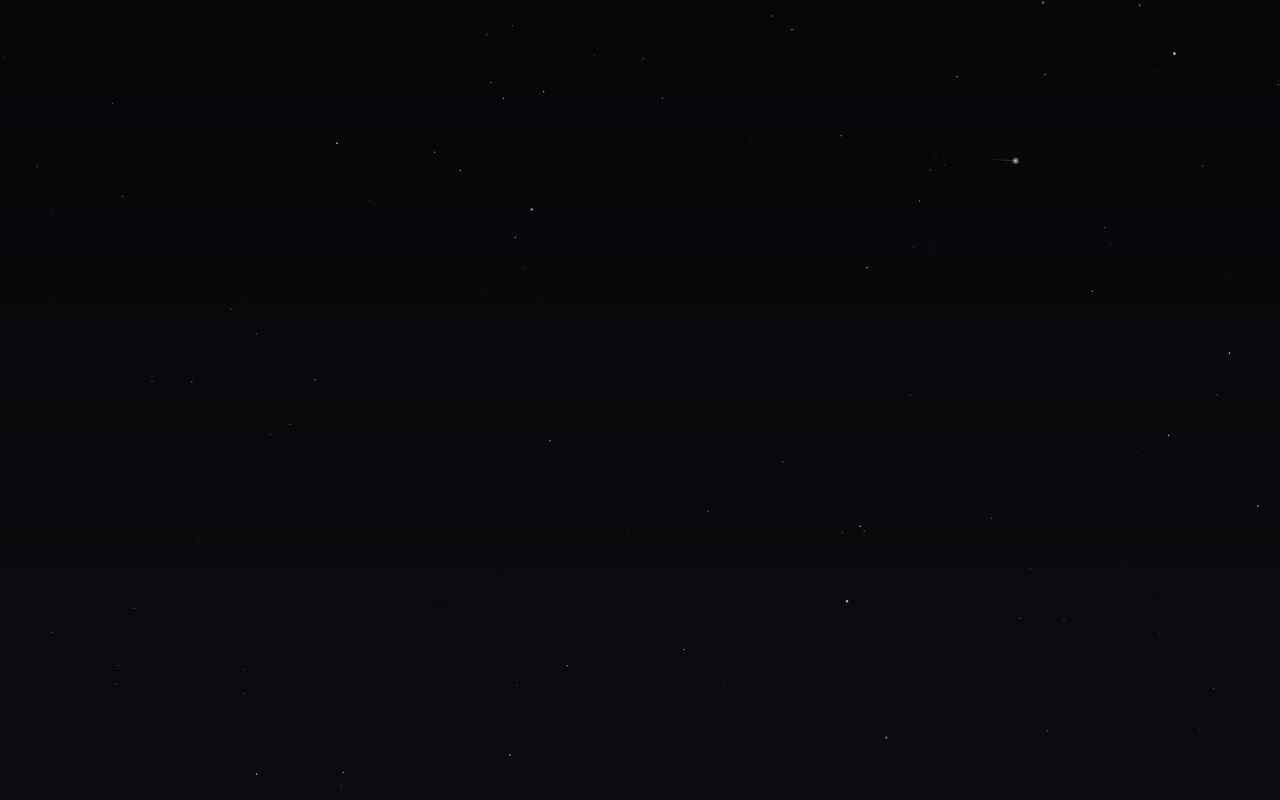
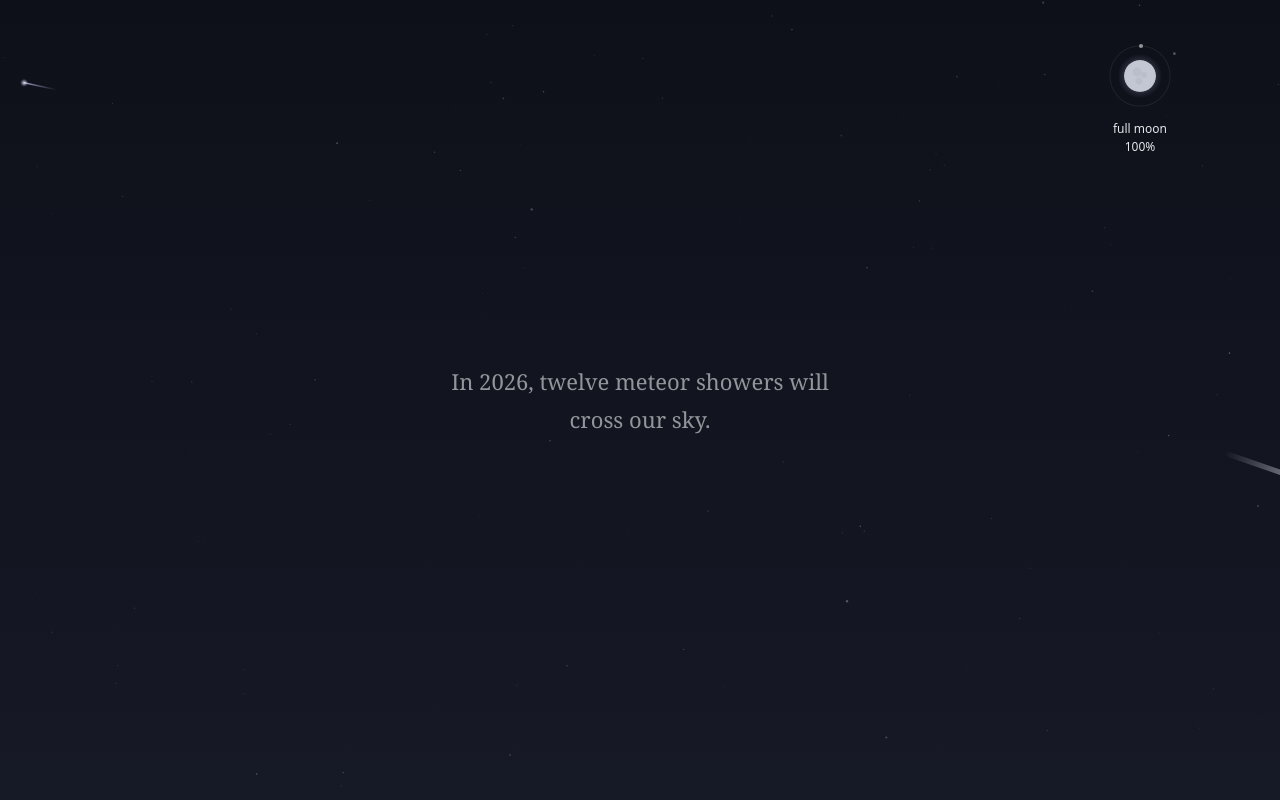
Before and after one commit to devanshibrower/yonder, a Next.js app: page / in a window 1280 px wide. Shown: the top 800 px of the page. Built offline with nearby package versions, Linux system fonts and the light colour scheme.

Commit message:
wired up everything to app page. made minor refinements to visual design

```diff
--- a/src/app/page.tsx
+++ b/src/app/page.tsx
@@ -1,30 +1,294 @@
 "use client";
-import { ShowerCard } from "@/components/ui/ShowerCard";
-import showersData from "@/data/showers.json";
+
+import { useState, useEffect, useMemo } from "react";
+import ScrollDrivenCanvas from "@/components/ui/ScrollDrivenCanvas";
+import { MoonIndicator } from "@/components/ui/MoonIndicator";
+
+import {
+  All_Showers,
+  buildYearConfigs,
+  buildLayout,
+  moonIlluminationForDay,
+  moonPhasePosition,
+  moonPhaseNameForDay,
+  monthName,
+  ShowerHeight_Vh,
+  SpacerHeight_Vh,
+  LayoutSection,
+} from "@/lib/utils";
 import { MeteorShower } from "@/data/types";
-import ScrollDrivenCanvas from "@/components/ui/ScrollDrivenCanvas";
-import { All_Showers, buildYearConfigs } from "@/lib/utils";
-import { useMemo } from "react";
+import { Familjen_Grotesk } from "next/font/google";
 
-const showers = showersData.showers as MeteorShower[];
+export default function main() {
+  const [scrollY, setScrollY] = useState(0);
+  const [vh, setVh] = useState(0);
 
-export default function Home() {
+  const showers = useMemo(
+    () =>
+      [...All_Showers].sort((a, b) =>
+        a.peak.month !== b.peak.month
+          ? a.peak.month - b.peak.month
+          : a.peak.dayOfMonth - b.peak.dayOfMonth
+      ),
+    []
+  );
+
   const yearConfigs = useMemo(() => buildYearConfigs(All_Showers), []);
+  const layout = useMemo(() => buildLayout(showers), [showers]);
+
+  //useeffect runs once when component mounts, it sets up two listeners -> resize (updates Vh whenever window size changes) and scroll(updates scroll whenever the user scrolls).
+
+  useEffect(() => {
+    //store the window height so we can convert vh units to pixels later
+    const updatevh = () => setVh(window.innerHeight);
+    updatevh(); //call once immediately to get initial value
+
+    // {passive: true} tells the browser we wont call preventDefault(), which lets it optimize scroll performance.
+    const onScroll = () => setScrollY(window.scrollY);
+
+    window.addEventListener("resize", updatevh);
+    window.addEventListener("scroll", onScroll, { passive: true });
+
+    //remove listeners when component unmounts.
+    return () => {
+      window.removeEventListener("resize", updatevh);
+      window.removeEventListener("scroll", onScroll);
+    };
+  }, []);
+
+  //------Scroll to day mapping------
+  //converts pixel scroll position into a day of year (1-365), this is recalculated every time scrollY or vh changes
+  const currentDay = useMemo(() => {
+    //vh is 0 before the first render, so default to day 1
+    if (vh === 0) return 1;
+
+    //toPx converts our vh layout values into pixels. Eg: 100(meaning 100vh) * windownheight / 100 = actual pixels
+    const toPx = (vhUnits: number) => (vhUnits / 100) * vh;
+
+    //opening section takes up this many pixels
+    const openingPx = toPx(100); //openingVh = 100
+    //how far we've scrolled past the opening
+    const relScroll = scrollY - openingPx;
+
+    //still in the opening?  pin to first showers' peak day
+    if (relScroll <= 0) {
+      const first = layout.find((s) => s.type === "shower");
+      return first && first.type === "shower" ? first.peakDay : 1;
+    }
+
+    let cursor = 0;
+    for (const section of layout) {
+      const sectionPx = toPx(section.heightVh);
+
+      //is out scroll position inside this section?
+      if (relScroll < cursor + sectionPx) {
+        //how far through this section (0 to 1)
+        const localProgress = (relScroll - cursor) / sectionPx;
+
+        if (section.type === "shower") {
+          //shower section pin to the peak day - the sky stays fixed while the shower content scrolls through
+          return section.peakDay;
+        } else {
+          //spacer sections interpolatesmoothly transition from startday to endDay as you scroll through
+          return Math.round(
+            section.startDay +
+              (section.endDay - section.startDay) * localProgress
+          );
+        }
+      }
+      //move cursor past this section
+      cursor = cursor + sectionPx;
+    }
+    //past all sections, pin to last shower's peak day
+    const last = [...layout].reverse().find((s) => s.type === "shower");
+    return last && last.type === "shower" ? last.peakDay : 365;
+  }, [scrollY, vh, layout]);
+
+  // scrollProgress: 0-indexed into the 365-config array
+  // currentDay is 1-365, but our configs array is 0-indexed (index 0 = day 1)
+  const scrollProgress = Math.max(0, Math.min(364, currentDay - 1));
+
+  // yearProgress: 0 to 1, how far through the year (for the moon ring)
+  const yearProgress = (currentDay - 1) / 364;
+
+  // moon illumination for the current day (0-100, for MoonIndicator)
+  const illumination = moonIlluminationForDay(currentDay);
+  const phasePos = moonPhasePosition(currentDay);
+
+  // total height of all content in vh units
+  // opening (100vh) + all layout sections + closing (80vh)
+  const OPENING_VH = 100;
+  const CLOSING_VH = 80;
+  const totalContentVh =
+    OPENING_VH + layout.reduce((sum, s) => sum + s.heightVh, 0) + CLOSING_VH;
+
   return (
-    <div
-      className="
-      flex
-      flex-col
-      items-center
-      max-w-5xl
-      mx-auto"
-    >
-      <ScrollDrivenCanvas configs={yearConfigs} scrollProgress={224} />
+    // outer wrapper — relative positioning so z-index layers work
+    <div className="relative">
+      {/* The animated canvas — fixed behind everything */}
+      <ScrollDrivenCanvas
+        configs={yearConfigs}
+        scrollProgress={scrollProgress}
+      />
 
-      <div>
-        {showers.map((shower) => (
-          <ShowerCard shower={shower} key={shower.id} />
-        ))}
+      {/* Moon indicator — fixed in top-right corner */}
+      <div
+        className="fixed z-20 pointer-events-none flex flex-col items-center"
+        style={{ top: 40, right: 80, width: 120 }} //fixed width container for moon and text
+      >
+        <MoonIndicator
+          percentIlluminated={illumination}
+          currentDay={currentDay}
+          yearProgress={yearProgress}
+          phasePosition={phasePos} //0 to 1, full lunar cycle.
+        />
+        <p
+          style={{
+            fontSize: 12,
+            color: "var(--color-slate-200)",
+            fontFamily: "system-ui, sans-serif",
+            marginTop: 8,
+            textAlign: "center",
+          }}
+        >
+          {moonPhaseNameForDay(currentDay)}
+        </p>
+        <p
+          style={{
+            fontSize: 12,
+            color: "var(--color-slate-200)",
+            fontFamily: "system-ui, sans-serif",
+            textAlign: "center",
+          }}
+        >
+          {Math.round(illumination)}%
+        </p>
+      </div>
+
+      {/* Scrollable content layer — sits on top of the canvas (z-10) */}
+      <div className="relative z-10">
+        {/* Opening section — one full screen with centered intro text */}
+        <section style={{ height: `${OPENING_VH}vh` }}>
+          <div className="sticky top-0 h-screen flex items-center justify-center px-6">
+            <p
+              style={{
+                fontSize: "clamp(18px, 3vw, 22px)",
+                fontFamily: "Georgia, serif",
+                color: "rgba(255,255,255,0.55)",
+                lineHeight: 1.75,
+                textAlign: "center",
+                maxWidth: 400,
+              }}
+            >
+              In 2026, twelve meteor showers will cross our sky.
+            </p>
+          </div>
+        </section>
+
+        {/* Layout sections — alternating spacers and showers */}
+        {layout.map((section, i) => {
+          if (section.type === "spacer") {
+            return (
+              <div
+                key={`spacer-${i}`}
+                style={{
+                  height: `${section.heightVh}vh`,
+                  display: "flex",
+                  alignItems: "center",
+                  justifyContent: "center",
+                }}
+              >
+                <span
+                  style={{
+                    fontSize: "clamp(13px, 2vw, 15px)",
+                    fontFamily: "Georgia, serif",
+                    color: "rgba(255,255,255,0.12)",
+                    letterSpacing: "0.04em",
+                  }}
+                >
+                  {section.label}
+                </span>
+              </div>
+            );
+          }
+
+          // Shower section
+          const shower = section.shower;
+          return (
+            <section
+              key={shower.id}
+              style={{ height: `${section.heightVh}vh` }}
+            >
+              <div className="sticky top-0 h-screen flex items-center justify-center">
+                <div
+                  style={{
+                    maxWidth: 480,
+                    padding: "0 28px",
+                    textAlign: "center",
+                  }}
+                >
+                  {/* Shower name */}
+                  <h2
+                    style={{
+                      fontSize: "clamp(28px, 5vw, 40px)",
+                      fontFamily: "Georgia, serif",
+                      color: "rgba(255,255,255,0.88)",
+                      fontWeight: 400,
+                    }}
+                  >
+                    {shower.name}
+                  </h2>
+
+                  {/* Active period range */}
+                  <p
+                    style={{
+                      fontSize: 11,
+                      color: "rgba(255,255,255,0.28)",
+                      textTransform: "uppercase",
+                      letterSpacing: "0.08em",
+                    }}
+                  >
+                    {shower.activePeriod.start} – {shower.activePeriod.end}
+                  </p>
+
+                  {/* Shower description */}
+                  <p
+                    style={{
+                      fontSize: "clamp(15px, 2.2vw, 17px)",
+                      fontFamily: "Georgia, serif",
+                      color: "rgba(255,255,255,0.42)",
+                      lineHeight: 1.8,
+                      marginTop: 28,
+                    }}
+                  >
+                    {shower.description}
+                  </p>
+                </div>
+              </div>
+            </section>
+          );
+        })}
+
+        {/* Closing section */}
+        <section
+          style={{
+            height: `${CLOSING_VH}vh`,
+            display: "flex",
+            alignItems: "center",
+            justifyContent: "center",
+          }}
+        >
+          <p
+            style={{
+              fontSize: 18,
+              fontFamily: "Georgia, serif",
+              color: "rgba(255,255,255,0.35)",
+              textAlign: "center",
+            }}
+          >
+            Clear skies.
+          </p>
+        </section>
       </div>
     </div>
   );
--- a/src/components/ui/MoonIndicator.tsx
+++ b/src/components/ui/MoonIndicator.tsx
@@ -6,6 +6,7 @@ interface MoonIndicatorProps {
   percentIlluminated: number; //0 to 100
   currentDay: number; //1-365, which day of the year
   yearProgress: number; // 0 to 1, how far through the year
+  phasePosition: number;
 }
 
 //Javascript destructuring to pull out percentIlluminated prop from the props object. the : MoonIndicatorProps part is typescript saying "this object must match the shape defined in this interface."
@@ -13,12 +14,23 @@ export function MoonIndicator({
   percentIlluminated,
   currentDay,
   yearProgress,
+  phasePosition,
 }: MoonIndicatorProps) {
   //the useRef hook gives us direct reference to the canvas DOM element. Unlike document.querySelector, refs survive re-renders and are the React-approved way to access DOM elements.
   const canvasRef = useRef<HTMLCanvasElement>(null);
   const stateRef = useRef({ day: currentDay, progress: yearProgress });
-  const propsRef = useRef({ currentDay, yearProgress, percentIlluminated });
-  propsRef.current = { currentDay, yearProgress, percentIlluminated };
+  const propsRef = useRef({
+    currentDay,
+    yearProgress,
+    percentIlluminated,
+    phasePosition,
+  });
+  propsRef.current = {
+    currentDay,
+    yearProgress,
+    percentIlluminated,
+    phasePosition,
+  };
 
   useEffect(() => {
     const canvas = canvasRef.current;
@@ -30,8 +42,9 @@ export function MoonIndicator({
 
     // A dpr of 2 means 2 real pixels per css pixel in each direction. so 72css pixels becomes 144 real pixels, which is what we set here.
 
-    canvas.width = 72 * dpr;
-    canvas.height = 72 * dpr;
+    const scale = dpr * 2; //render at 2x beyond dpr for smoother edges.
+    canvas.width = 72 * scale;
+    canvas.height = 72 * scale;
 
     // Set the css display size -> how big the canvas appears on the page.
     canvas.style.width = "72px";
@@ -52,7 +65,7 @@ export function MoonIndicator({
 
       ctx.save();
       //scale all future drawing commands by dpr, so we can think in css pixels(72X72) in this case.
-      ctx.setTransform(dpr, 0, 0, dpr, 0, 0);
+      ctx.setTransform(scale, 0, 0, scale, 0, 0);
 
       //clear canvas before redrawing
       ctx.clearRect(0, 0, 72, 72);
@@ -64,7 +77,7 @@ export function MoonIndicator({
       const moonRadius = 16; //moon radius
 
       //halo - soft glow behind the moon, brighter when more illuminated. it is a radial gradient: bright in the center, fading to transparent at the edges.
-      const illumination = percentIlluminated / 100;
+      const illumination = target.percentIlluminated / 100;
       const halo = ctx.createRadialGradient(
         cx,
         cy,
@@ -95,7 +108,7 @@ export function MoonIndicator({
       //2. Figure out phase geometry and terminator
 
       // map 0-100 illumination to phase position for terminator ellipse. 0% = phasePos 0 (new moon), 100% = phasePos 0.5 (full moon)
-      const phasePos = (percentIlluminated / 100) * 0.5; //0.5 is the midpoint of the phase position range (0-1)
+      const phasePos = target.phasePosition; //0.5 is the midpoint of the phase position range (0-1)
 
       //is the moon waxing (getting brighter) or waning (getting dimmer)?
       //waxing (0 to 0.5): right side is lit, waning (0.5 to 1): left side is lit
--- a/src/components/ui/ScrollDrivenCanvas.tsx
+++ b/src/components/ui/ScrollDrivenCanvas.tsx
@@ -63,7 +63,7 @@ export default function ScrollDrivenCanvas({
 
     //animation loop
     const loop = (timestamp: number) => {
-      //figure out whcih two configs to blend based on scroll position
+      //figure out which two configs to blend based on scroll position
       const p = progressRef.current;
       const maxIdx = configs.length - 1;
       const clamped = Math.max(0, Math.min(maxIdx, p));
--- a/src/lib/meteor-animation.ts
+++ b/src/lib/meteor-animation.ts
@@ -96,7 +96,7 @@ export class MeteorAnimation {
 
     //speed from real velocity data, mapped to pixels
     const normalizedV = (velocityKmPerSec - 20) / 55;
-    const baseSpeed = 2 + Math.pow(Math.max(0, normalizedV), 1.4) * 7;
+    const baseSpeed = 2 + Math.pow(Math.max(0, normalizedV), 1.4) * 12;
     const speed = baseSpeed * (0.85 + Math.random() * 0.3);
 
     //fireball chance - asteroids produce more fireballs
@@ -133,7 +133,7 @@ export class MeteorAnimation {
       hue: colorHue + (Math.random() - 0.5) * 40,
       life: 0,
       maxLife: 90 + Math.random() * 30,
-      saturation: isFireball ? 65 : 15 + Math.random() * 20,
+      saturation: isFireball ? 65 : 40 + Math.random() * 30,
     });
   }
   private drawMeteor(ctx: CanvasRenderingContext2D, m: Meteor) {
@@ -268,7 +268,7 @@ export class MeteorAnimation {
 
     // Spawn + update + draw meteors
     const zhr = this.config.zhr;
-    const visualRate = zhr <= 0 ? 0 : 0.15 + 2.5 * Math.pow(zhr / 150, 0.75);
+    const visualRate = zhr <= 0 ? 0 : 0.15 + 2.5 * Math.pow(zhr / 150, 0.5);
     const spawnRate = visualRate * (dt / 1000);
     this.spawnAccumulator += spawnRate;
     while (this.spawnAccumulator >= 1) {
--- a/src/lib/utils.ts
+++ b/src/lib/utils.ts
@@ -286,7 +286,7 @@ export function monthStartDayofYear(month: number): number {
 
 export const ShowerHeight_Vh = 100;
 export const SpacerHeight_Vh = 80;
-export const MinGapForSpacer = 20;
+export const MinGapForSpacer = 5;
 
 //soecific shower pinned to its peak day
 export interface ShowerSection {
```
